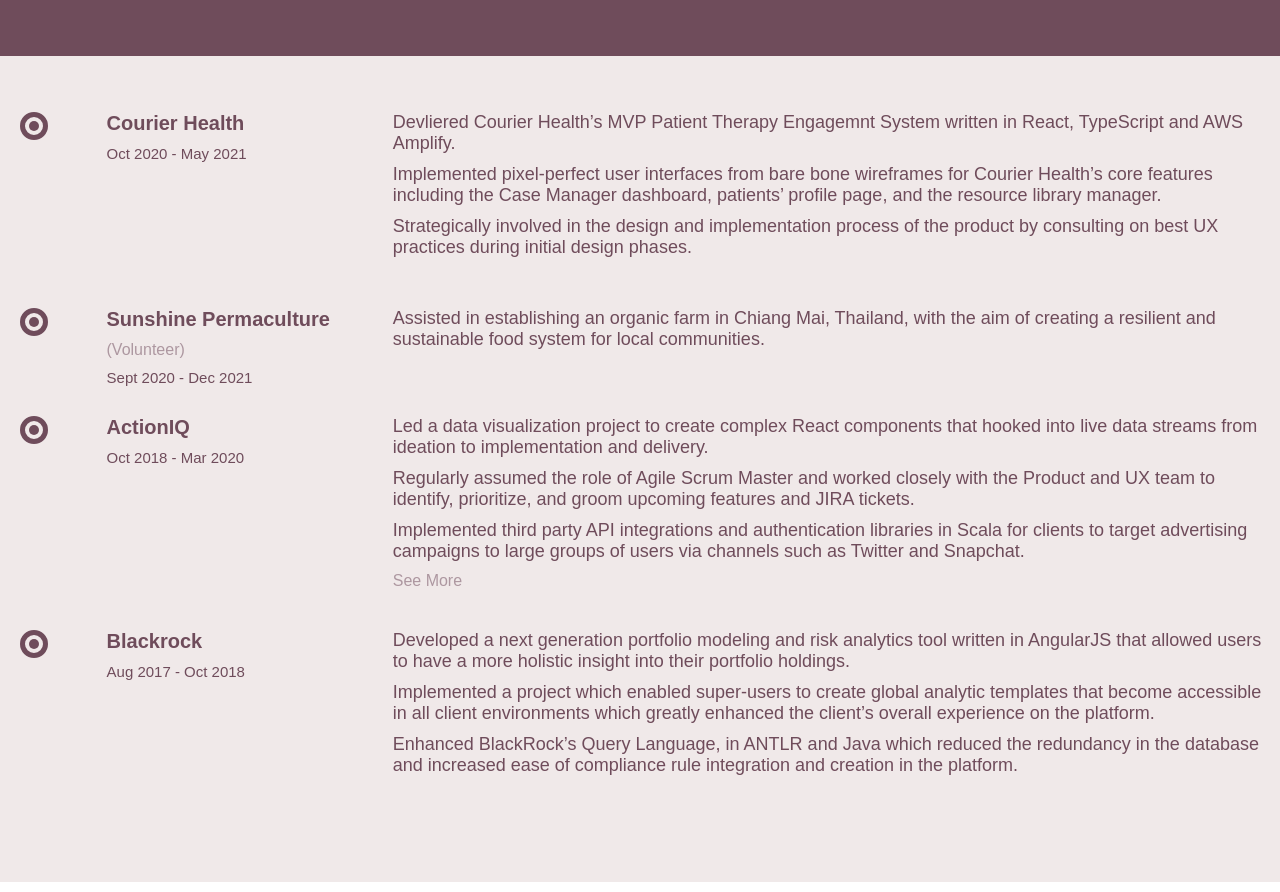
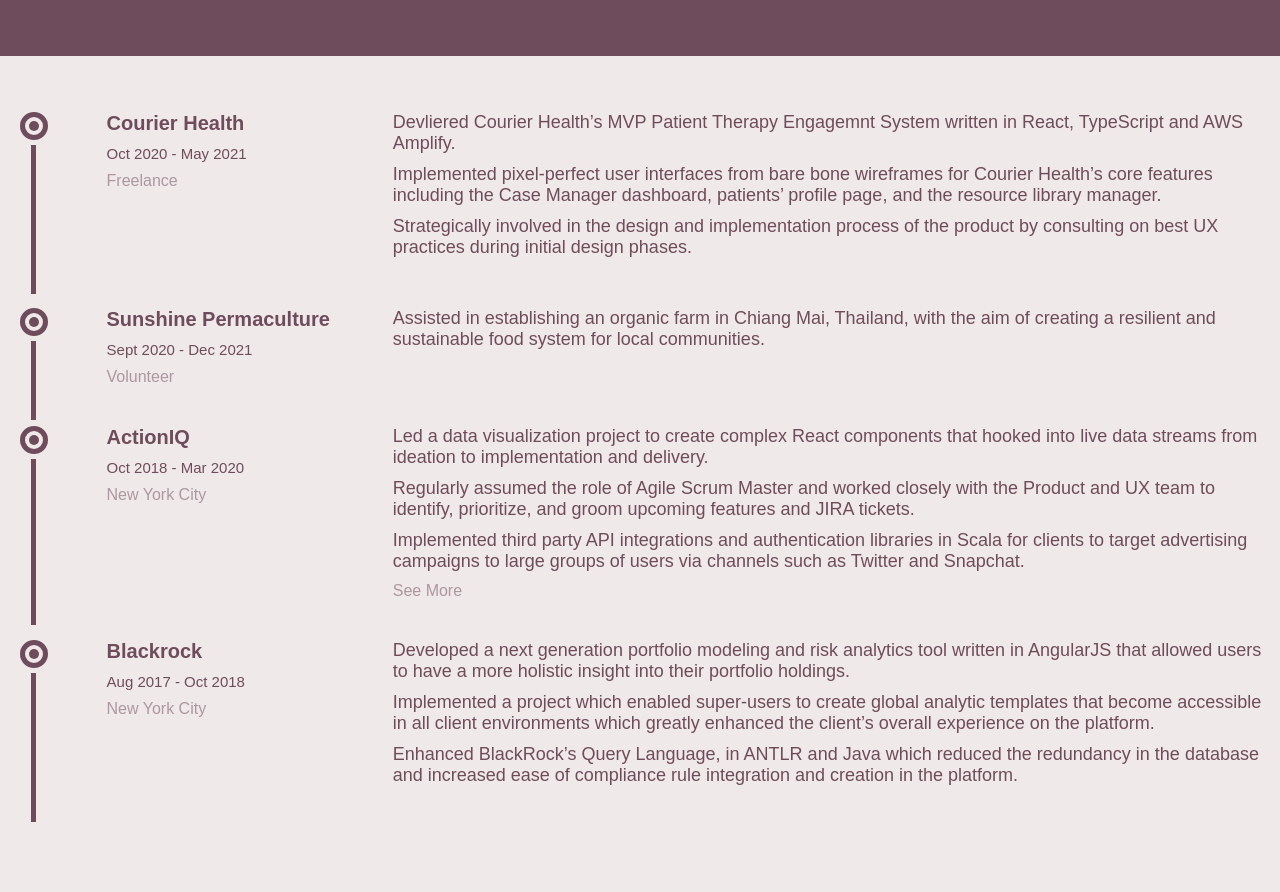
Before and after one commit to adisa-di/portfolio, a React (Create React App) app: page / in a window 1280 px wide. Shown: the part 530-1422 px from the top of the page. Built offline with nearby package versions, Linux system fonts and the light colour scheme.

Commit message:
timeline

```diff
--- a/src/components/ Item/Item.css
+++ b/src/components/ Item/Item.css
@@ -17,6 +17,14 @@
   background-clip: content-box;
 }
 
+.line {
+  width: 5px;
+  height: 90%;
+  margin-top: 5px;
+  margin-left: 11px;
+  background-color: #6f4c5b;
+}
+
 .experience {
   font-size: 20px;
   color: #6f4c5b;
@@ -27,13 +35,14 @@
   font-weight: 400;
   font-size: 16px;
   margin-top: 10px;
+  margin-bottom: 10px;
   color: #ad97a0;
-  margin-bottom: 10px;
 }
 
 .date {
+  color: #6f4c5b;
+  margin-top: 10px;
   font-size: 15px;
-  color: #6f4c5b;
   font-weight: 300;
 }
 
--- a/src/components/ Item/Item.js
+++ b/src/components/ Item/Item.js
@@ -37,16 +37,20 @@ const Contents = ({ items }) => {
 const Item = ({ experience, date, contents, note=null }) => {
   return (
     <div className='item_container'>
-      <div className='outer_circle'></div>
+      <div>
+        <div className='outer_circle'>
+        </div>
+        <div className='line'></div>
+      </div>
       <div>
         <div className='experience'>
           { experience }
+        </div>
+        <div className='date'>
+          { date }
           <div className='note'>
             { note }
           </div>
-        </div>
-        <div className='date'>
-          { date }
         </div>
       </div>
       <div className='content'>
--- a/src/components/Resume/Resume.js
+++ b/src/components/Resume/Resume.js
@@ -5,6 +5,7 @@ const Resume = () => {
   return (
     <div>
       <Item experience="Courier Health"
+            note="Freelance"
             date="Oct 2020 - May 2021"
             contents={[
               "Devliered Courier Health’s MVP Patient Therapy Engagemnt System written in React, TypeScript and AWS Amplify.",
@@ -13,13 +14,14 @@ const Resume = () => {
             ]}
             />
       <Item experience="Sunshine Permaculture"
-            note="(Volunteer)"
+            note="Volunteer"
             date="Sept 2020 - Dec 2021"
             contents={[
               "Assisted in establishing an organic farm in Chiang Mai, Thailand, with the aim of creating a resilient and sustainable food system for local communities."
             ]}
             />
       <Item experience="ActionIQ"
+            note="New York City"
             date="Oct 2018 - Mar 2020"
             contents={[
               "Led a data visualization project to create complex React components that hooked into live data streams from ideation to implementation and delivery.",
@@ -31,6 +33,7 @@ const Resume = () => {
             ]}
             />
       <Item experience="Blackrock"
+            note="New York City"
             date="Aug 2017 - Oct 2018"
             contents={[
               "Developed a next generation portfolio modeling and risk analytics tool written in AngularJS that allowed users to have a more holistic insight into their portfolio holdings.",
```
